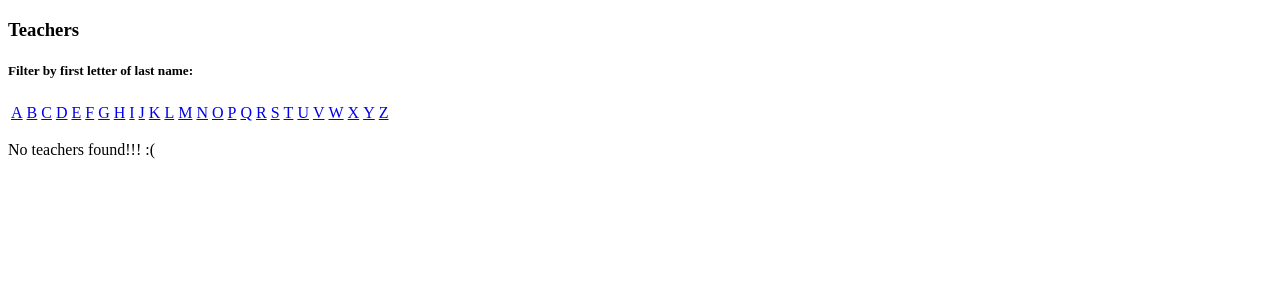
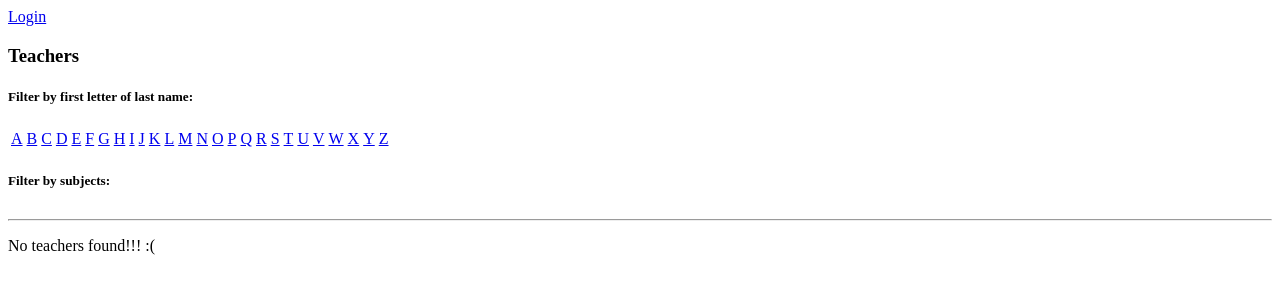
Before and after one commit to seyyedaliayati/Tech-Test, a Django app: template templates/directory/teacher_list.html in a window 1280 px wide. Shown: the top 300 px of the page. Run offline with Django 3.2, Linux system fonts and the light colour scheme; the template is opened without the code that fills it, so the values that code supplies are empty; some libraries are stand-ins or nearby versions.

Commit message:
Added built-in auth system

```diff
--- a/directory/urls.py
+++ b/directory/urls.py
@@ -1,7 +1,10 @@
 from django.urls import path
+from django.contrib.auth import views as auth_views
 
 from . import views
 
 urlpatterns = [
     path('', views.TeacherListView.as_view(), name='teacher_list'),
+    path('login/', auth_views.LoginView.as_view(), name='login'),
+    path('logout/', auth_views.LogoutView.as_view(), name='logout'),
 ]
--- a/directory/views.py
+++ b/directory/views.py
@@ -2,12 +2,13 @@ from django.views.generic import ListView
 
 from url_filter.filtersets import ModelFilterSet
 
-from .models import Teacher
+from .models import Subject, Teacher
 
 
 class TeacherFilterSet(ModelFilterSet):
     class Meta:
         model = Teacher
+        fields = ["last_name", "subjects", ]
 
 
 class TeacherListView(ListView):
@@ -22,4 +23,5 @@ class TeacherListView(ListView):
 
     def get_context_data(self, **kwargs):
         context = super().get_context_data(**kwargs)
+        context["subjects"] = Subject.objects.all()
         return context
--- a/tech_test/settings.py
+++ b/tech_test/settings.py
@@ -132,3 +132,7 @@ MEDIA_ROOT = BASE_DIR / 'media'
 # https://docs.djangoproject.com/en/3.2/ref/settings/#default-auto-field
 
 DEFAULT_AUTO_FIELD = 'django.db.models.BigAutoField'
+
+
+LOGIN_REDIRECT_URL = 'teacher_list'
+LOGOUT_REDIRECT_URL = 'teacher_list'
--- a/templates/directory/teacher_list.html
+++ b/templates/directory/teacher_list.html
@@ -4,7 +4,15 @@
 {% block title %}Teacher Directory{% endblock title %}
 
 {% block body %}
+    {% if request.user.is_authenticated %}
+    <a href="{% url 'logout' %}">Logout</a>
+    {% else %}
+    <a href="{% url 'login' %}">Login</a>
+    {% endif %}
     <h3>Teachers</h3>
+    {% if 'last_name__startswith' in request.get_full_path or 'subjects__id' in request.get_full_path %}
+    <a href="{% url 'teacher_list' %}">Clear all filters</a>
+    {% endif %}
     <h5> Filter by first letter of last name: </h5>
     <table>
         <tr>
@@ -13,7 +21,15 @@
             {% endfor %}
         </tr>
     </table>
-
+    <h5> Filter by subjects: </h5>
+    <table>
+        <tr>
+            {% for subject in subjects %}
+            <td><a href="?{% param_replace subjects__id=subject.id %}">{{subject}}</a></td>
+            {% endfor %}
+        </tr>
+    </table>
+    <hr>
     {% if teachers %}
         <table id="teachers">
             {% for teacher in teachers %}
@@ -26,6 +42,7 @@
         </table>
 
         {% if is_paginated %}
+            <hr>
             {% if page_obj.has_previous %}
                 <a href="?{% param_replace page=1 %}">First</a>
                 {% if page_obj.previous_page_number != 1 %}
```
Also changed, not shown: templates/registration/login.html (added, +12 -0 lines).
